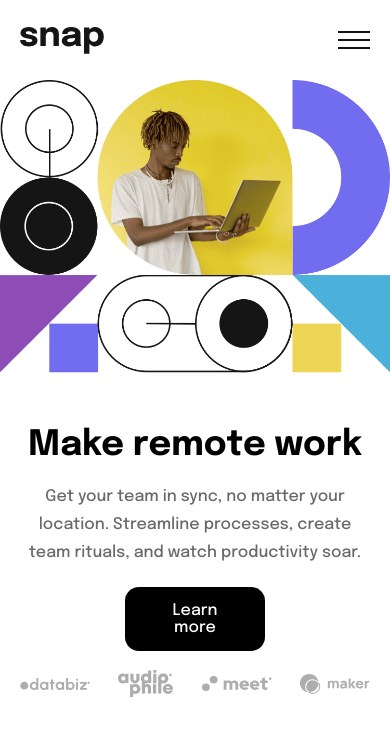
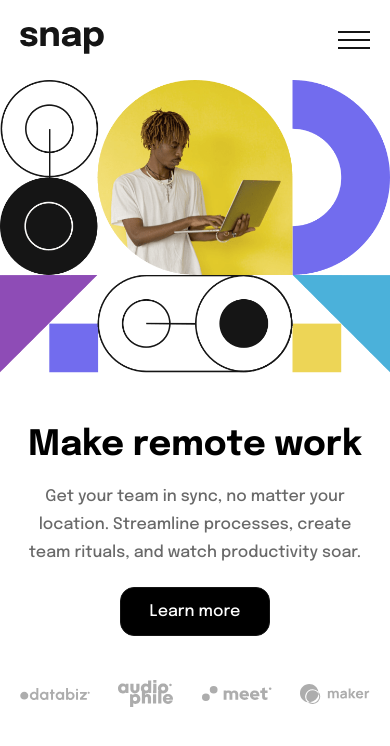
Before and after one commit to jwhong98/intro-with-dropdown-nav, a React (Create React App) app: page / in a window 390 px wide. Shown: the top 746 px of the page. Built offline with nearby package versions, Linux system fonts and the light colour scheme.

Commit message:
fixed length/spacing with content button and added max-width for content component when moving from mobile to desktop

```diff
--- a/src/components/Button/Button.module.css
+++ b/src/components/Button/Button.module.css
@@ -7,15 +7,14 @@ button {
   color: #fff;
   font-size: 16px;
   width: 100%;
-  max-width: 140px;
+  max-width: 150px;
   cursor: pointer;
+  border: 1px solid #141414;
 }
 
 button:hover {
-  border: 1px solid #141414;
   background: #fff;
   color: #141414;
-  font-weight: 700;
 }
 
 @media only screen and (min-width: 768px) {
@@ -26,8 +25,8 @@ button:hover {
 
 .register {
   background-color: #fff;
-  border: 2px solid dimgray;
-  color: dimgray;
+  border: 2px solid hsl(0, 0%, 41%);
+  color: hsl(0, 0%, 41%);
   padding: 10px 25px;
   max-width: 300px;
 }
--- a/src/components/Button/Button.module.scss
+++ b/src/components/Button/Button.module.scss
@@ -7,7 +7,7 @@ button {
   color: #fff;
   font-size: 16px;
   width: 100%;
-  max-width: 140px;
+  max-width: 150px;
   cursor: pointer;
 
   &:hover {
--- a/src/components/Content/Content.module.css
+++ b/src/components/Content/Content.module.css
@@ -1,7 +1,8 @@
 .content {
   position: relative;
   margin-top: 50px;
-  min-height: 270px;
+  max-width: 600px;
+  min-height: 280px;
   max-height: 500px;
   display: -webkit-box;
   display: -ms-flexbox;
--- a/src/components/Content/Content.module.scss
+++ b/src/components/Content/Content.module.scss
@@ -1,7 +1,8 @@
 .content {
   position: relative;
   margin-top: 50px;
-  min-height: 270px;
+  max-width: 600px;
+  min-height: 280px;
   max-height: 500px;
   display: flex;
   flex-direction: column;
--- a/src/components/Navbar/Navbar.module.css
+++ b/src/components/Navbar/Navbar.module.css
@@ -47,7 +47,7 @@ nav .bars {
 }
 
 .navMenu__item {
-  color: dimgray;
+  color: hsl(0, 0%, 41%);
 }
 
 .navMenu__item a {
```
Also changed, not shown: 1 other file (tests, documents, lock files or other folders). Lines whose indentation alone changed are shown as unchanged.
